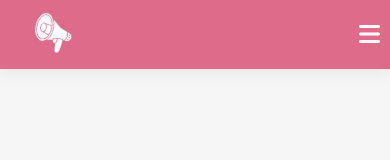
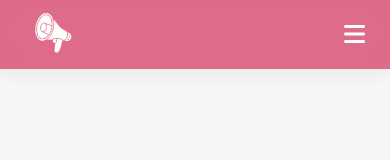
Before and after one commit to TheoKLR/SiteInte, a React (Create React App) app in the folder frontend/: page /Wei in a window 390 px wide. Shown: the top 160 px of the page. Built offline with nearby package versions, Linux system fonts and the light colour scheme.

Commit message:
minor update

```diff
--- a/frontend/src/components/NavbarStyle.css
+++ b/frontend/src/components/NavbarStyle.css
@@ -47,6 +47,7 @@ nav {
 
 #burger {
     display: none;
+    margin-right: 15px;
 }
 
 #burger i {
@@ -75,7 +76,7 @@ nav {
         align-items: flex-start;
         justify-content: flex-start;
         position: fixed;
-        top: 74px;
+        top: 69px;
         right: 0px;
         width: 0px;
         height: 100vh;
```
